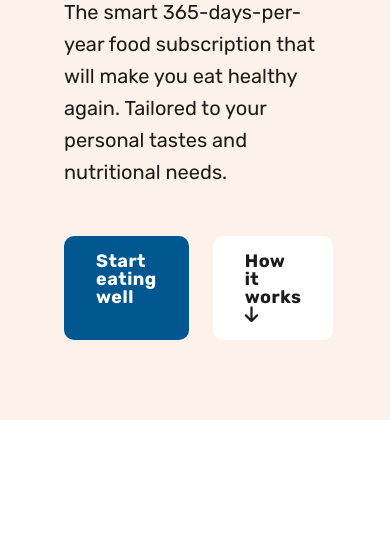
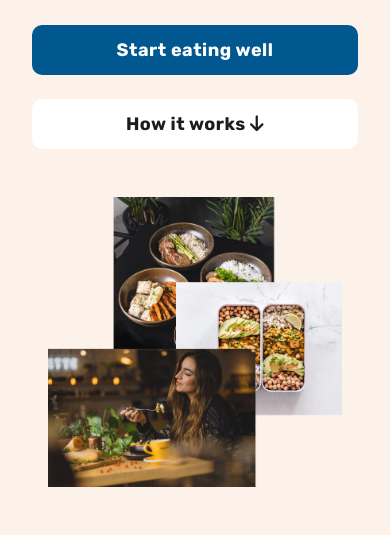
Before and after one commit to SarahVanT/OmnifoodRevision, a plain HTML site: page index.html in a window 390 px wide. Shown: the part 556-1091 px from the top of the page. Before the commit the page ends 976 px from the top, so only its background shows below. Drawn offline with Linux system fonts and the light colour scheme.

Commit message:
Worked on hero section to make it responsive

```diff
--- a/index.html
+++ b/index.html
@@ -47,7 +47,7 @@
     <main>
       <section class="section-hero">
         <div class="hero container">
-          <div class="hero-text-box">
+          <div class="hero__text">
             <h1 class="heading-primary">
               A healthy meal delivered to your door, every single day
             </h1>
--- a/styles/_layout.scss
+++ b/styles/_layout.scss
@@ -1,18 +1,48 @@
+@import "_media-queries.scss";
 @import "_mixins.scss";
 
 .section-hero {
   background: $secondary-color;
   padding: $spacing-xxxl 0;
+  @include tablet {
+    padding: $spacing-xl 0;
+  }
 
   .hero {
     max-width: 130rem;
     @include grid-two-columns($spacing-xl);
     padding: 0 $spacing-xxl;
-    @media (width >= 40em) {
+    @include tablet {
+      @include grid-one-columns($spacing-xl);
       padding: 0 $spacing-md;
     }
+    &__text {
+      .heading-primary {
+        @include tablet {
+          text-align: center;
+          font-size: 4.5rem;
+        }
+      }
+      .btn-grouping {
+        @include tablet {
+          justify-content: center;
+          flex-direction: column;
+          text-align: center;
+        }
+      }
+    }
+    &-img-box {
+      @include tablet {
+        display: flex;
+        justify-content: center;
+      }
+    }
+
     &-img-box img {
       width: 100%;
+      @include tablet {
+        width: 90%;
+      }
     }
   }
 }
--- a/styles/_media-queries.scss
+++ b/styles/_media-queries.scss
@@ -4,7 +4,7 @@
   }
 }
 @mixin mobile {
-  @media screen and (max-width: 280px) {
+  @media screen and (max-width: 360px) {
     @content;
   }
 }
--- a/styles/_mixins.scss
+++ b/styles/_mixins.scss
@@ -1,3 +1,10 @@
+@mixin grid-one-columns($gap: $spacing-sm) {
+  display: grid;
+  grid-template-columns: repeat(1, 1fr);
+  gap: $gap;
+  align-items: center;
+}
+
 @mixin grid-two-columns($gap: $spacing-sm) {
   display: grid;
   grid-template-columns: repeat(2, 1fr);
--- a/styles/_topnav.scss
+++ b/styles/_topnav.scss
@@ -42,8 +42,8 @@
 
   &__logo img {
     height: 2.5rem;
-    @media (width >= 40em) {
-      height: 1.5rem;
+    @include tablet {
+      height: 2rem;
     }
   }
 
```
Also changed, not shown: css/styles.css, 1 other file.
